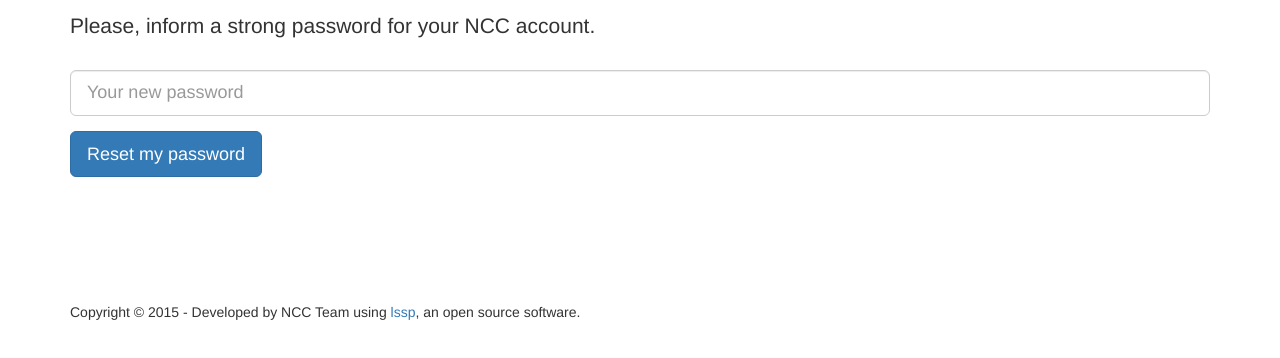
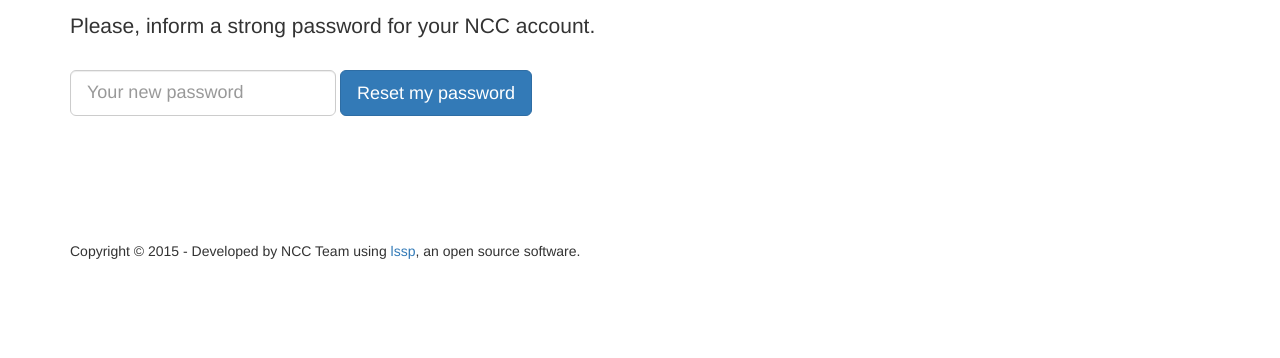
Before and after one commit to SPRACE/lssp, a website: page static/confirm.html in a window 1280 px wide. Shown: the part 308-666 px from the top of the page. Drawn offline with nearby package versions, Linux system fonts and the light colour scheme.

Commit message:
form layout change

```diff
--- a/static/confirm.html
+++ b/static/confirm.html
@@ -45,10 +45,12 @@
                     <h1 class="section-heading">Choose your new password</h1>
                     <p class="lead section-lead">Please, inform a strong password for your NCC account.</p>
 
+                    <div class="form-inline">
                       <div class="form-group form-group-lg" id="confirm_box">
                         <input type="password" class="form-control" id="password" placeholder="Your new password">
                       </div>
                       <button type="submit" onclick="do_confirm();" class="btn btn-primary btn-lg">Reset my password</button>
+                    </div>
 
                     <!-- Callout box -->
                     <div class="bs-callout" id="callout">
```
